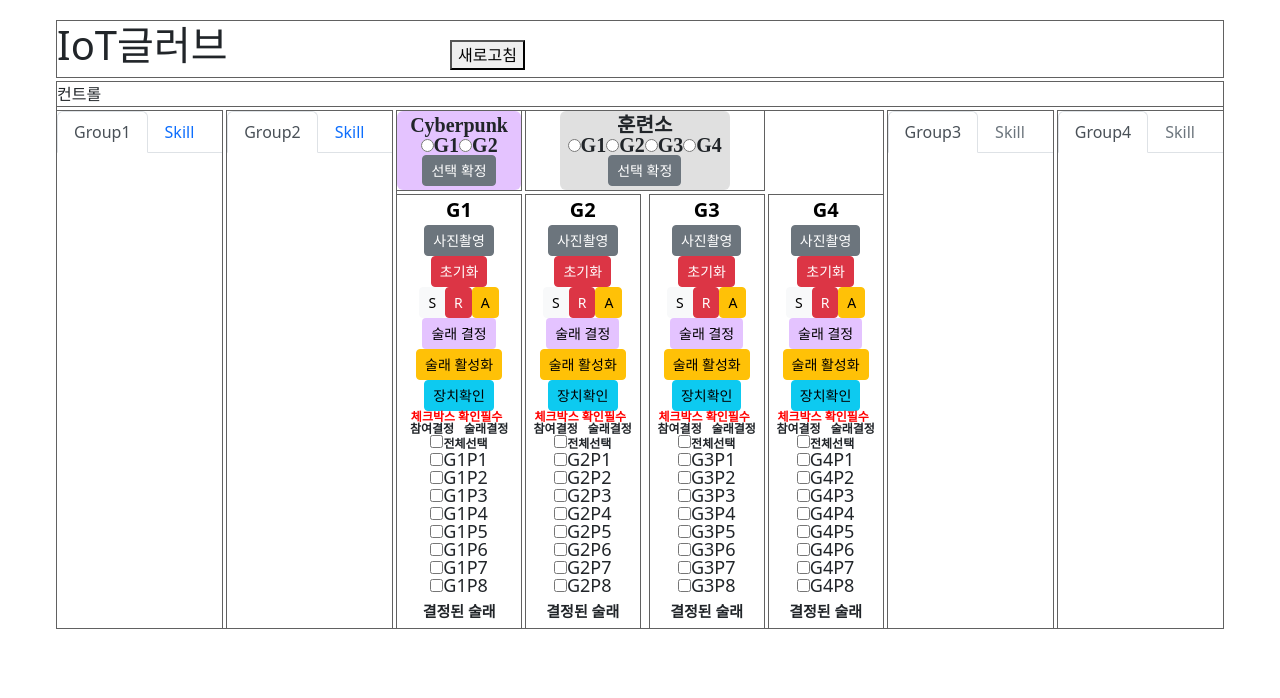
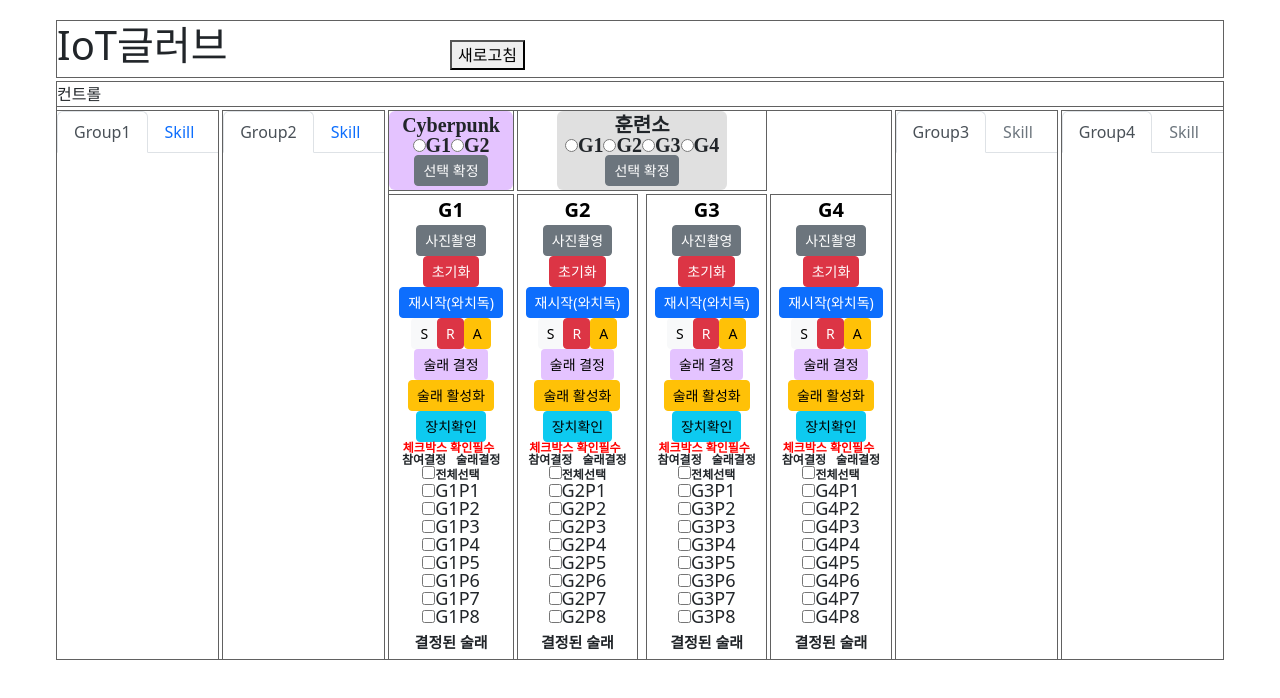
Before and after one commit to Fuzzyline-HAS2/Cyberpunk-Frontend-react, a React app: page /iotglove in a window 1280 px wide. Shown: the top 698 px of the page. Built offline with nearby package versions, Linux system fonts and the light colour scheme; no server answers.

Commit message:
iotglove 와치독 추가

```diff
--- a/src/pages/component_iot/theme_control.js
+++ b/src/pages/component_iot/theme_control.js
@@ -531,6 +531,17 @@ const ThemeControl = () => {
 				console.log(error);
 			});
 	};
+	const watchdog = async (group) => {
+		await axios
+			.post("/api/update/iotglove", {
+				theme: "cyberpunk",
+				group: group,
+				command: "watchdog",
+			})
+			.catch(function (error) {
+				console.log(error);
+			});
+	};
 	const theme_confirm = async (theme, group) => {
 		let player = [];
 		let tagger = [];
@@ -597,6 +608,10 @@ const ThemeControl = () => {
 								</Button>
 							</Modal.Footer>
 						</Modal>
+						<Button variant='primary' size='sm' onClick={() => watchdog(group)}>
+							재시작(와치독)
+						</Button>
+						<br></br>
 					</div>
 				);
 			case "G2":
@@ -620,6 +635,10 @@ const ThemeControl = () => {
 								</Button>
 							</Modal.Footer>
 						</Modal>
+						<Button variant='primary' size='sm' onClick={() => watchdog(group)}>
+							재시작(와치독)
+						</Button>
+						<br></br>
 					</div>
 				);
 			case "G3":
@@ -643,6 +662,10 @@ const ThemeControl = () => {
 								</Button>
 							</Modal.Footer>
 						</Modal>
+						<Button variant='primary' size='sm' onClick={() => watchdog(group)}>
+							재시작(와치독)
+						</Button>
+						<br></br>
 					</div>
 				);
 			case "G4":
@@ -666,6 +689,10 @@ const ThemeControl = () => {
 								</Button>
 							</Modal.Footer>
 						</Modal>
+						<Button variant='primary' size='sm' onClick={() => watchdog(group)}>
+							재시작(와치독)
+						</Button>
+						<br></br>
 					</div>
 				);
 		}
```
